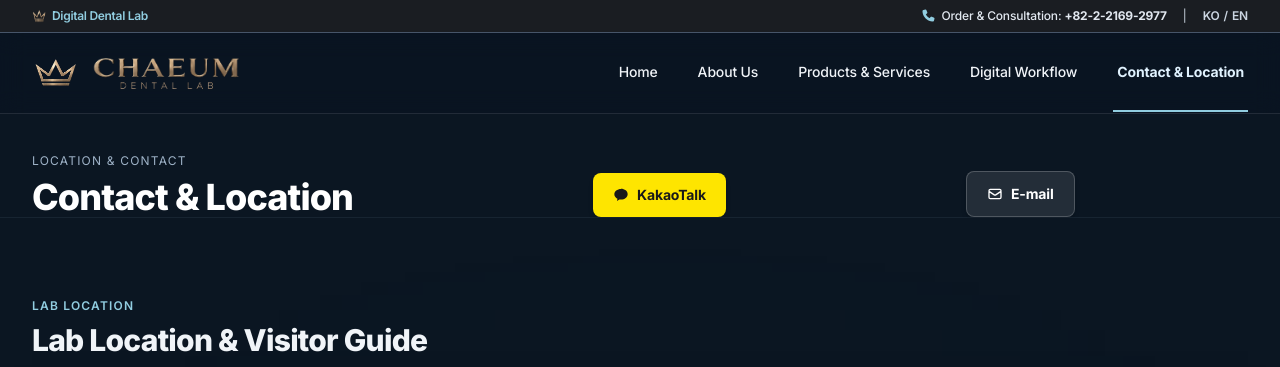
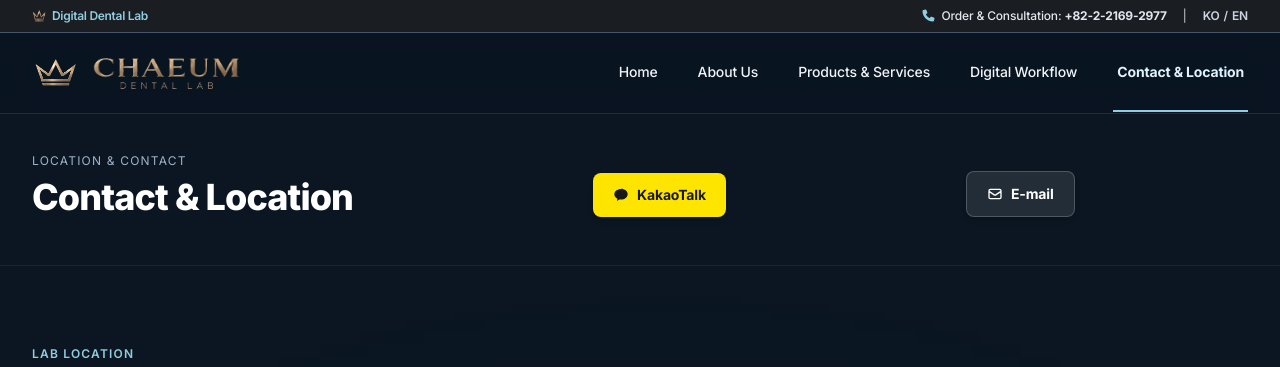
Before and after one commit to jihye21/dental_website, a plain HTML site: page index.html in a window 1280 px wide. Both pictures are taken after a click on the link "Find Our Lab". Shown: the top 367 px of the page. Drawn offline with nearby package versions, Linux system fonts and the light colour scheme; a web font is replaced by a local one.

Commit message:
fix: border

```diff
--- a/index.html
+++ b/index.html
@@ -2869,7 +2869,7 @@
         <section id="page-contact" class="page-section">
 
             <!-- Header Banner -->
-            <div class="relative -mt-[105px] pt-36 pb-0 bg-navy-900 text-white py-16 border-b border-navy-800">
+            <div class="relative -mt-[105px] pt-36 pb-12 bg-navy-900 text-white border-b border-navy-800">
                 <div class="max-w-7xl mx-auto px-4 sm:px-6 lg:px-8 flex flex-col sm:flex-row sm:items-end lg:gap-60 sm:gap-20">
                     <div>
                         <span class="text-xs font-sans uppercase tracking-widest text-silver-400 block mb-2">
```
